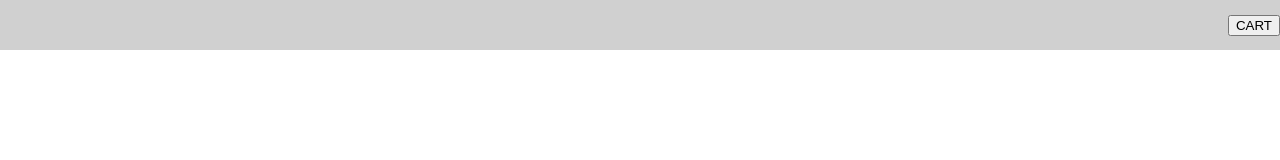
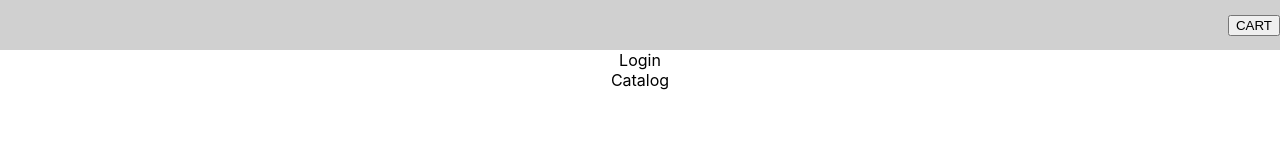
Before and after one commit to Paskinho/store, a React (Create React App) app: page / in a window 1280 px wide. Shown: the top 160 px of the page. Built offline with nearby package versions, Linux system fonts and the light colour scheme.

Commit message:
Add login and catalog

```diff
--- a/src/App.tsx
+++ b/src/App.tsx
@@ -3,11 +3,15 @@ import logo from './logo.svg';
 import { Counter } from './features/counter/Counter';
 import './App.css';
  import {Header} from "./features/header/Header";
+ import {Catalog} from "./features/catalog/catalog";
+ import {Login} from "./features/login/login";
 
 function App() {
   return (
     <div className="App">
       <Header/>
+        <Login/>
+        <Catalog/>
     </div>
   );
 }
--- /dev/null
+++ b/src/features/catalog/catalog.tsx
@@ -0,0 +1,5 @@
+export const Catalog = () => {
+    return (
+        <div>Catalog</div>
+    )
+}
--- /dev/null
+++ b/src/features/login/login.tsx
@@ -0,0 +1,5 @@
+export const Login = () => {
+    return (
+        <div>Login</div>
+    )
+}
```
Also changed, not shown: src/features/catalog/styles.module.css (added).
